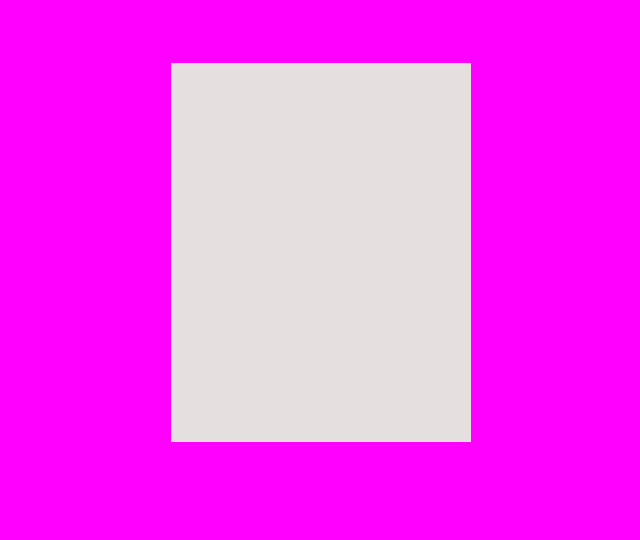
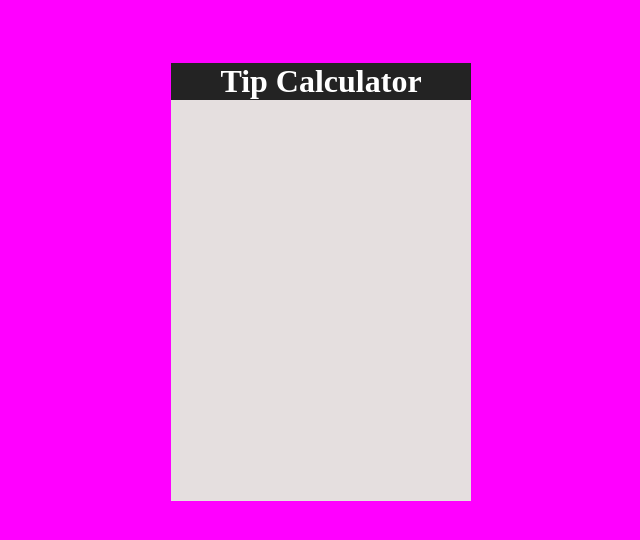
Before and after one commit to mohamudolow/tip-calculator, a plain HTML site: page index.html in a window 1280 px wide. Shown: the whole page, without its empty margins (319-959 px from the left). Drawn offline with Linux system fonts and the light colour scheme.

Commit message:
add app heading

```diff
--- a/css/style.css
+++ b/css/style.css
@@ -7,3 +7,8 @@ body {
     margin: 5% auto;
     background: #e5dfdf;
 }
+.header {
+    text-align: center;
+    background: #232323;
+    color: white;
+}
--- a/index.html
+++ b/index.html
@@ -10,6 +10,10 @@
 <body>
 
     <div id="container">
+    <div class="header">
+        <h1>Tip Calculator</h1>
+        </div>
+
 
     </div>
     <script src="js/script.js"></script>
```
